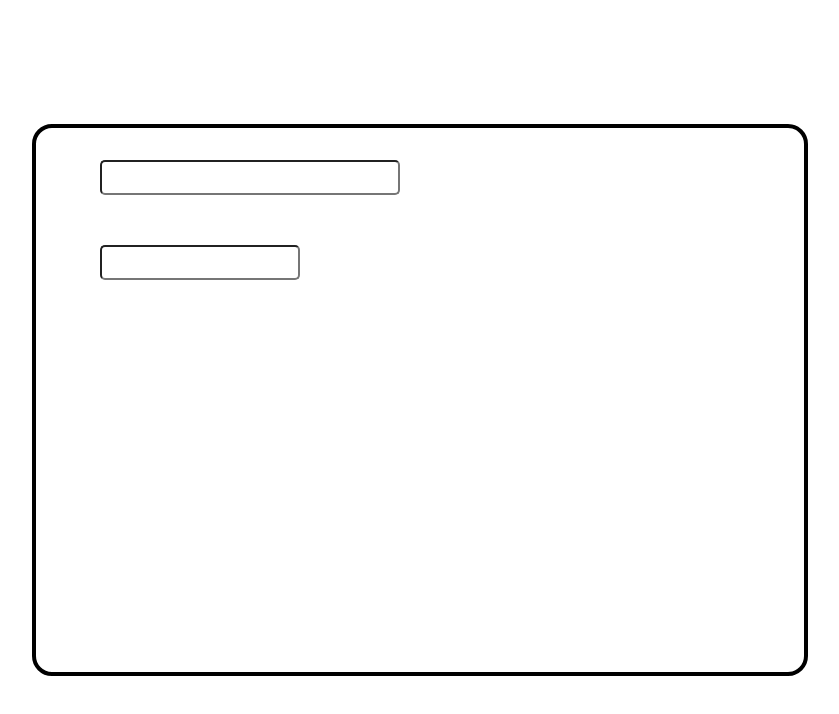
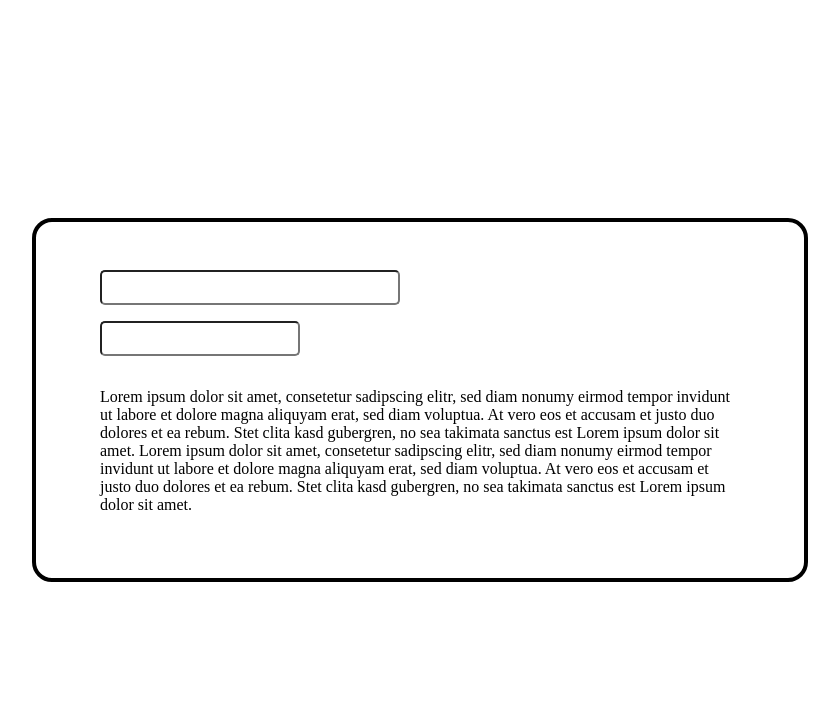
Before and after one commit to HenryM10/randomshit25, a website with bundled scripts: page index.html in a window 1280 px wide. Shown: the whole page, without its empty margins (220-1059 px from the left). Built offline with nearby package versions, Linux system fonts and the light colour scheme; files whose address does not match are found by name; a web font is replaced by a local one.

Commit message:
no static height and width for the black-border box anymore

```diff
--- a/index.html
+++ b/index.html
@@ -10,8 +10,14 @@
 
     <div class="wrapper">
         <div class="black-border">
-            <input class="input1" type="text"/>
-            <input class="input2" type="text">
+            <div class="form">
+                <input class="input1" type="text"/>
+                <input class="input2" type="text">
+            </div>
+
+            <p class="placeholder-text">
+                Lorem ipsum dolor sit amet, consetetur sadipscing elitr, sed diam nonumy eirmod tempor invidunt ut labore et dolore magna aliquyam erat, sed diam voluptua. At vero eos et accusam et justo duo dolores et ea rebum. Stet clita kasd gubergren, no sea takimata sanctus est Lorem ipsum dolor sit amet. Lorem ipsum dolor sit amet, consetetur sadipscing elitr, sed diam nonumy eirmod tempor invidunt ut labore et dolore magna aliquyam erat, sed diam voluptua. At vero eos et accusam et justo duo dolores et ea rebum. Stet clita kasd gubergren, no sea takimata sanctus est Lorem ipsum dolor sit amet.
+            </p>
         </div>
     </div>
 
--- a/style.css
+++ b/style.css
@@ -34,13 +34,8 @@ body {
   backdrop-filter: blur(8px);
   background-color: rgba(255, 255, 255, 0.3);
 
-  padding: 2rem 4rem;
-
-  width: 40rem;
-  height: 30rem;
-
-  display: flex;
-  flex-direction: column;
+  padding: 3rem 4rem;
+  max-width: 50vw;
 
   gap: 50px;
 }
@@ -48,6 +43,7 @@ body {
 .input1 {
   height: 35px;
   width: 300px;
+  margin-bottom: 1rem;
 
   &:focus {
     transform: scale(1.1);
@@ -74,3 +70,9 @@ body {
   font-family: "Wanted Sans";
   transition: var(--default-animation);
 }
+
+.form {
+  display: flex;
+  flex-direction: column;
+  margin-bottom: 2rem;
+}
```
